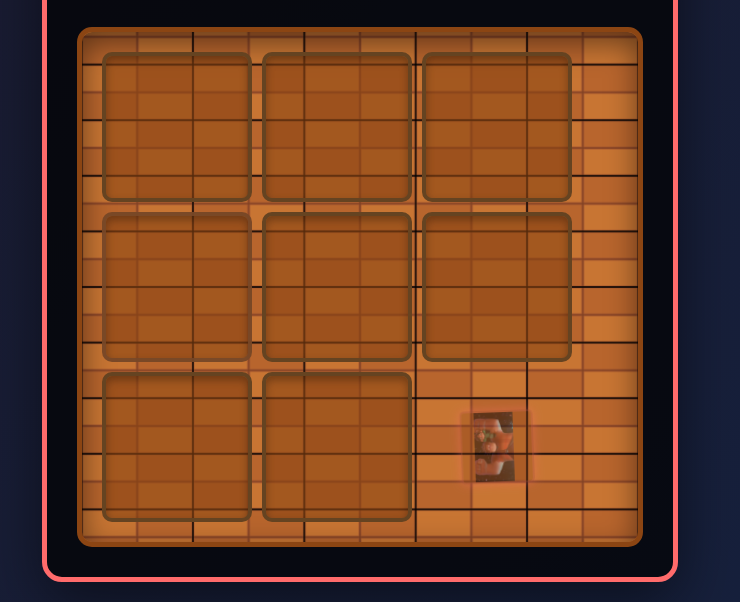
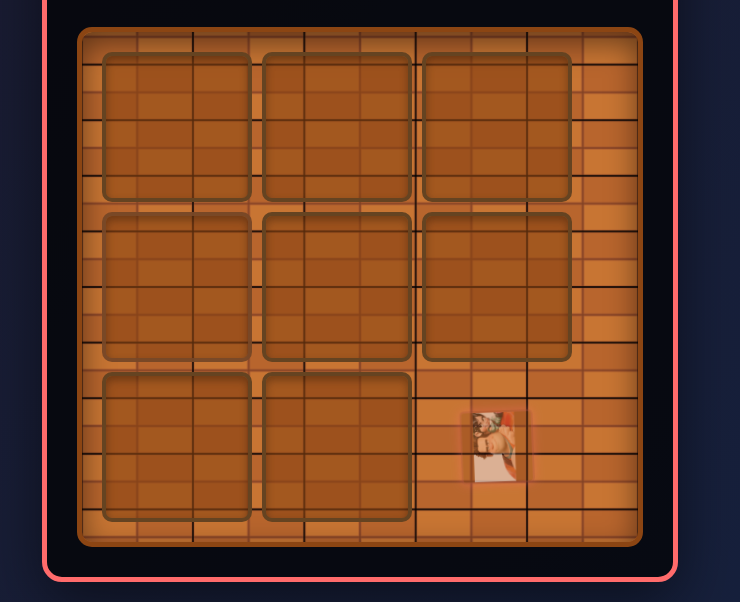
Before and after one commit to HugoGonzales1278/desafio-detona-ralph, a plain HTML site: page index.html in a window 1280 px wide. Shown: the part 239-841 px from the top of the page, without its empty margins (280-1020 px from the left). Drawn offline with Linux system fonts and the light colour scheme.

Commit message:
Update enemy background image in index.html

```diff
--- a/index.html
+++ b/index.html
@@ -139,7 +139,7 @@
 
         /* Ralph aparecendo */
         .square.enemy {
-            background: url('./imagens/detona-ralph.png') center/cover,
+            background: url('../imagens/ralphpp.png') center/cover,
                         rgba(139, 69, 19, 0.6);
             background-size: contain;
             background-repeat: no-repeat;
```
